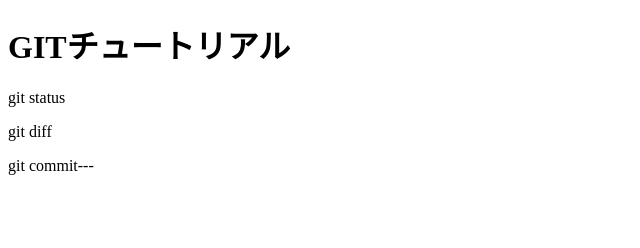
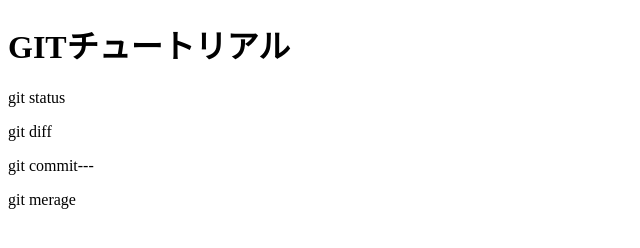
Before and after one commit to 1ssei112266/git_tutorial, a plain HTML site: page index.html in a window 1280 px wide. Shown: the full height of the page, 0-640 px from the left. Drawn offline with Linux system fonts and the light colour scheme.

Commit message:
git mergeを追記

```diff
--- a/index.html
+++ b/index.html
@@ -11,5 +11,6 @@
     <p>git diff
     </p>
     <p>git commit--- </p>
+    <p>git merage</p>
 </body>
 </html>
```
